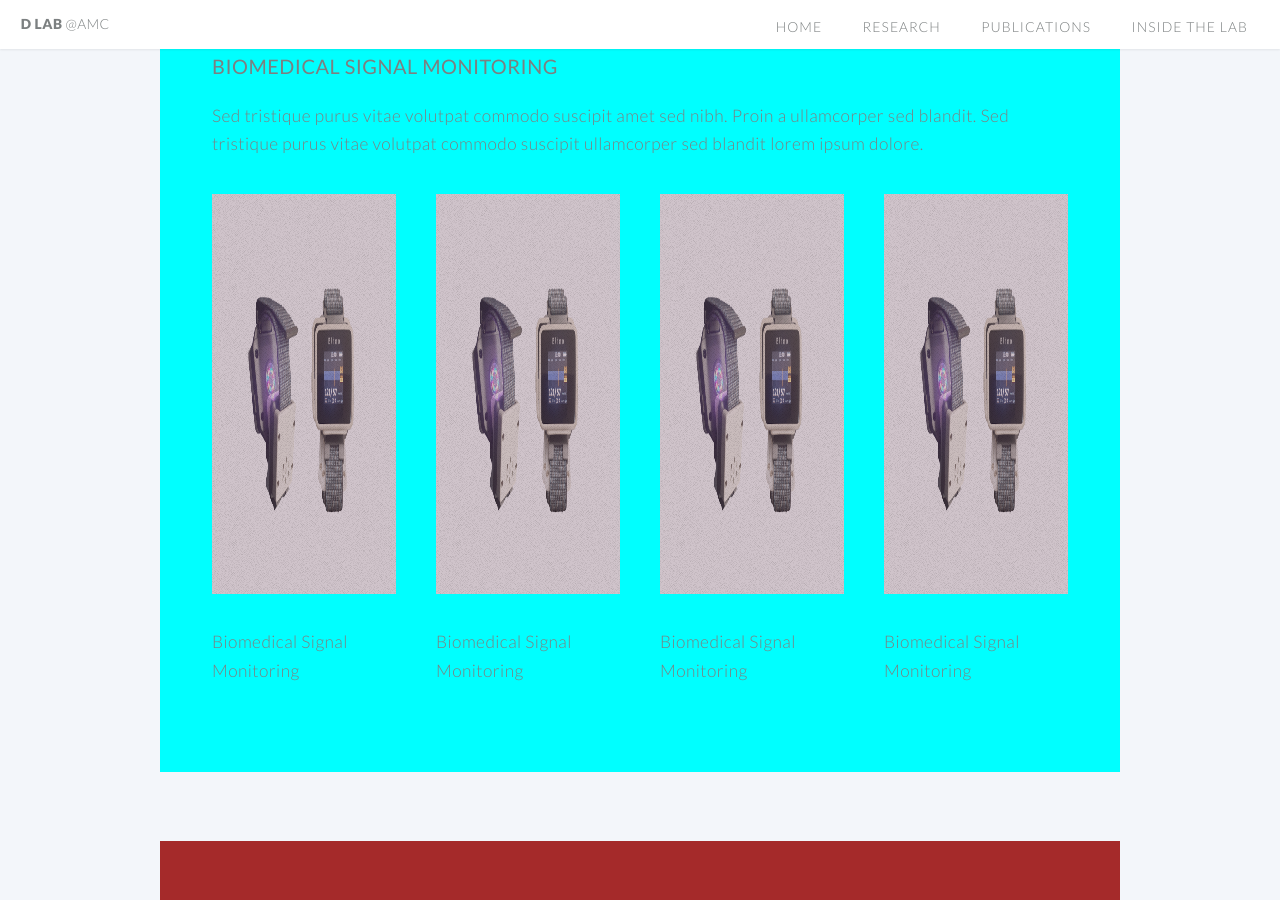
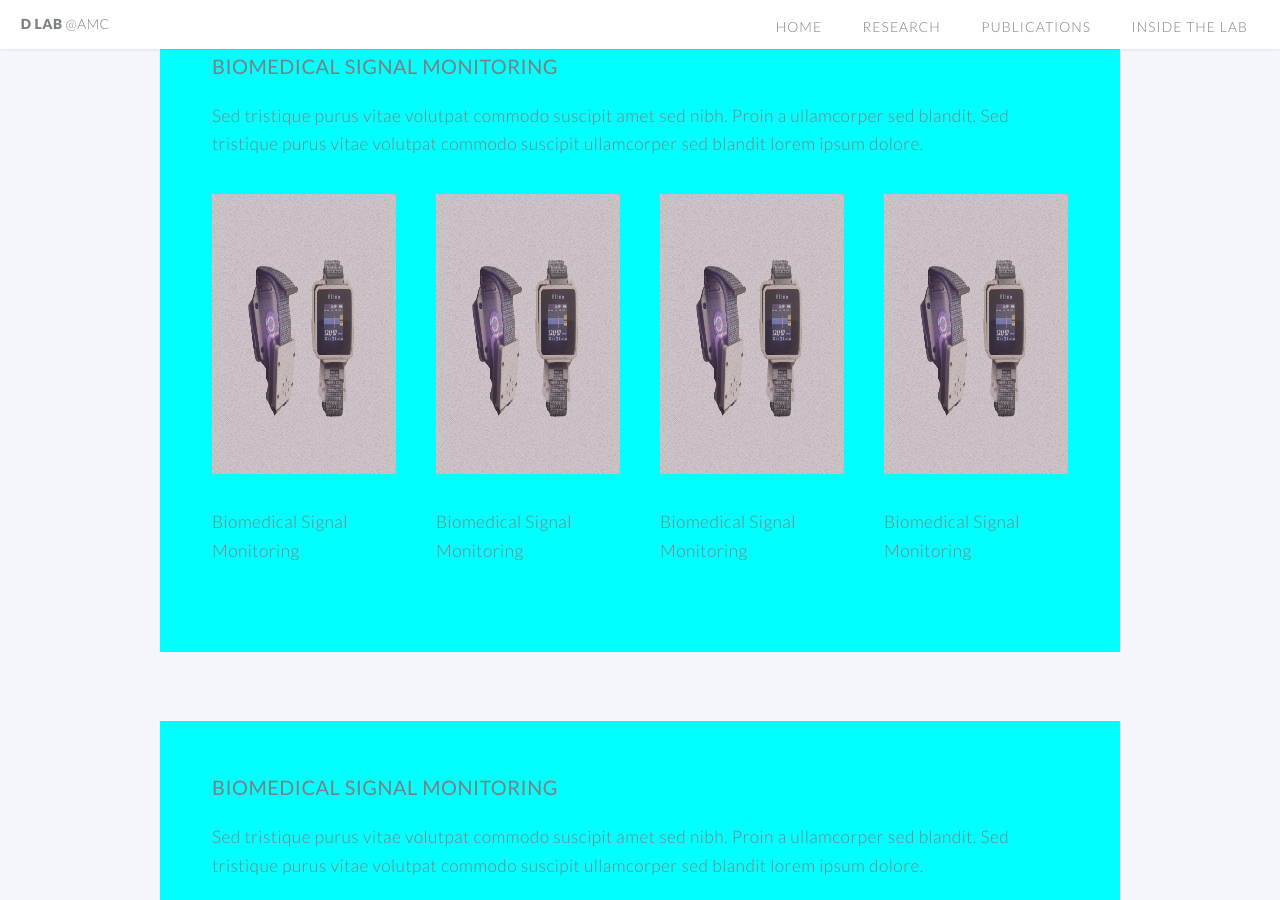
Before and after one commit to ydon1111/ydon1111.github.io, a Jekyll site: the page built from researchTopics.html, in a window 1280 px wide and 900 px high, scrolled down 377 px. Built offline with Jekyll 4.4.1, drawn with Linux system fonts in a browser that asks for light colours.

Commit message:
Research topics 레이아웃작업중

```diff
--- a/researchTopics.html
+++ b/researchTopics.html
@@ -21,7 +21,7 @@ layout: default
 
       <div class="3u">
         <a href="#" class="image featured">
-          <img src="/images/pic01.jpg" alt="" height="400px" width="400px">
+          <img src="/images/pic01.jpg" alt="" height="280px" >
         </a>
         <p text-align: center;>
           Biomedical Signal Monitoring
@@ -30,7 +30,7 @@ layout: default
 
       <div class="3u">
         <a href="#" class="image featured">
-          <img src="/images/pic01.jpg" alt="" height="400px" width="400px">
+          <img src="/images/pic01.jpg" alt="" height="280px" >
         </a>
         <p text-align: center;>
           Biomedical Signal Monitoring
@@ -39,27 +39,30 @@ layout: default
 
       <div class="3u">
         <a href="#" class="image featured">
-          <img src="/images/pic01.jpg" alt="" height="400px" width="400px">
+          <img src="/images/pic01.jpg" alt="" height="280px" >
         </a>
         <p text-align: center;>
           Biomedical Signal Monitoring
         </p>
       </div>
+
       <div class="3u">
         <a href="#" class="image featured">
-          <img src="/images/pic01.jpg" alt="" height="400px" width="400px">
+          <img src="/images/pic01.jpg" alt="" height="280px" >
         </a>
         <p text-align: center;>
           Biomedical Signal Monitoring
         </p>
       </div>
+
+
     </div>
   </section>
 </article>
 
 <!-- Two -->
-<article id="subject">
-  <section class="wrapper style4 container" style="background-color:brown">
+<article >
+  <section class="wrapper style4 container" style="background-color: aqua;">
     <h3><strong> Biomedical Signal Monitoring </strong></h3>
     <p>Sed tristique purus vitae volutpat commodo suscipit amet sed nibh. Proin a ullamcorper sed
       blandit. Sed tristique purus vitae volutpat commodo suscipit ullamcorper sed blandit lorem ipsum
@@ -69,7 +72,7 @@ layout: default
 
       <div class="3u">
         <a href="#" class="image featured">
-          <img src="/images/pic01.jpg" alt="" height="400px" width="400px">
+          <img src="/images/pic01.jpg" alt="" height="280px" >
         </a>
         <p text-align: center;>
           Biomedical Signal Monitoring
@@ -78,7 +81,7 @@ layout: default
 
       <div class="3u">
         <a href="#" class="image featured">
-          <img src="/images/pic01.jpg" alt="" height="400px" width="400px">
+          <img src="/images/pic01.jpg" alt="" height="280px" >
         </a>
         <p text-align: center;>
           Biomedical Signal Monitoring
@@ -87,27 +90,30 @@ layout: default
 
       <div class="3u">
         <a href="#" class="image featured">
-          <img src="/images/pic01.jpg" alt="" height="400px" width="400px">
+          <img src="/images/pic01.jpg" alt="" height="280px" >
         </a>
         <p text-align: center;>
           Biomedical Signal Monitoring
         </p>
       </div>
+
       <div class="3u">
         <a href="#" class="image featured">
-          <img src="/images/pic01.jpg" alt="" height="400px" width="400px">
+          <img src="/images/pic01.jpg" alt="" height="280px" >
         </a>
         <p text-align: center;>
           Biomedical Signal Monitoring
         </p>
       </div>
+
+
     </div>
   </section>
 </article>
 
 <!-- Three -->
-<article id="subject">
-  <section class="wrapper style4 container" style="background-color: #00ffb3">
+<article >
+  <section class="wrapper style4 container" style="background-color: aqua;">
     <h3><strong> Biomedical Signal Monitoring </strong></h3>
     <p>Sed tristique purus vitae volutpat commodo suscipit amet sed nibh. Proin a ullamcorper sed
       blandit. Sed tristique purus vitae volutpat commodo suscipit ullamcorper sed blandit lorem ipsum
@@ -117,7 +123,7 @@ layout: default
 
       <div class="3u">
         <a href="#" class="image featured">
-          <img src="/images/pic01.jpg" alt="" height="400px" width="400px">
+          <img src="/images/pic01.jpg" alt="" height="280px" >
         </a>
         <p text-align: center;>
           Biomedical Signal Monitoring
@@ -126,7 +132,7 @@ layout: default
 
       <div class="3u">
         <a href="#" class="image featured">
-          <img src="/images/pic01.jpg" alt="" height="400px" width="400px">
+          <img src="/images/pic01.jpg" alt="" height="280px" >
         </a>
         <p text-align: center;>
           Biomedical Signal Monitoring
@@ -135,27 +141,30 @@ layout: default
 
       <div class="3u">
         <a href="#" class="image featured">
-          <img src="/images/pic01.jpg" alt="" height="400px" width="400px">
+          <img src="/images/pic01.jpg" alt="" height="280px" >
         </a>
         <p text-align: center;>
           Biomedical Signal Monitoring
         </p>
       </div>
+
       <div class="3u">
         <a href="#" class="image featured">
-          <img src="/images/pic01.jpg" alt="" height="400px" width="400px">
+          <img src="/images/pic01.jpg" alt="" height="280px" >
         </a>
         <p text-align: center;>
           Biomedical Signal Monitoring
         </p>
       </div>
+
+
     </div>
   </section>
 </article>
 
 <!-- four -->
-<article id="subject">
-  <section class="wrapper style4 container" style="background-color: #ff67eb">
+<article >
+  <section class="wrapper style4 container" style="background-color: aqua;">
     <h3><strong> Biomedical Signal Monitoring </strong></h3>
     <p>Sed tristique purus vitae volutpat commodo suscipit amet sed nibh. Proin a ullamcorper sed
       blandit. Sed tristique purus vitae volutpat commodo suscipit ullamcorper sed blandit lorem ipsum
@@ -165,7 +174,7 @@ layout: default
 
       <div class="3u">
         <a href="#" class="image featured">
-          <img src="/images/pic01.jpg" alt="" height="400px" width="400px">
+          <img src="/images/pic01.jpg" alt="" height="280px" >
         </a>
         <p text-align: center;>
           Biomedical Signal Monitoring
@@ -174,7 +183,7 @@ layout: default
 
       <div class="3u">
         <a href="#" class="image featured">
-          <img src="/images/pic01.jpg" alt="" height="400px" width="400px">
+          <img src="/images/pic01.jpg" alt="" height="280px" >
         </a>
         <p text-align: center;>
           Biomedical Signal Monitoring
@@ -183,28 +192,31 @@ layout: default
 
       <div class="3u">
         <a href="#" class="image featured">
-          <img src="/images/pic01.jpg" alt="" height="400px" width="400px">
+          <img src="/images/pic01.jpg" alt="" height="280px" >
         </a>
         <p text-align: center;>
           Biomedical Signal Monitoring
         </p>
       </div>
+
       <div class="3u">
         <a href="#" class="image featured">
-          <img src="/images/pic01.jpg" alt="" height="400px" width="400px">
+          <img src="/images/pic01.jpg" alt="" height="280px" >
         </a>
         <p text-align: center;>
           Biomedical Signal Monitoring
         </p>
       </div>
+
+
     </div>
   </section>
 </article>
 
 
 <!-- five -->
-<article id="subject">
-  <section class="wrapper style4 container"  style="background-color: #b8b8b8">
+<article >
+  <section class="wrapper style4 container" style="background-color: aqua;">
     <h3><strong> Biomedical Signal Monitoring </strong></h3>
     <p>Sed tristique purus vitae volutpat commodo suscipit amet sed nibh. Proin a ullamcorper sed
       blandit. Sed tristique purus vitae volutpat commodo suscipit ullamcorper sed blandit lorem ipsum
@@ -214,7 +226,7 @@ layout: default
 
       <div class="3u">
         <a href="#" class="image featured">
-          <img src="/images/pic01.jpg" alt="" height="400px" width="400px">
+          <img src="/images/pic01.jpg" alt="" height="280px" >
         </a>
         <p text-align: center;>
           Biomedical Signal Monitoring
@@ -223,7 +235,7 @@ layout: default
 
       <div class="3u">
         <a href="#" class="image featured">
-          <img src="/images/pic01.jpg" alt="" height="400px" width="400px">
+          <img src="/images/pic01.jpg" alt="" height="280px" >
         </a>
         <p text-align: center;>
           Biomedical Signal Monitoring
@@ -232,20 +244,23 @@ layout: default
 
       <div class="3u">
         <a href="#" class="image featured">
-          <img src="/images/pic01.jpg" alt="" height="400px" width="400px">
+          <img src="/images/pic01.jpg" alt="" height="280px" >
         </a>
         <p text-align: center;>
           Biomedical Signal Monitoring
         </p>
       </div>
+
       <div class="3u">
         <a href="#" class="image featured">
-          <img src="/images/pic01.jpg" alt="" height="400px" width="400px">
+          <img src="/images/pic01.jpg" alt="" height="280px" >
         </a>
         <p text-align: center;>
           Biomedical Signal Monitoring
         </p>
       </div>
+
+
     </div>
   </section>
 </article>
```
